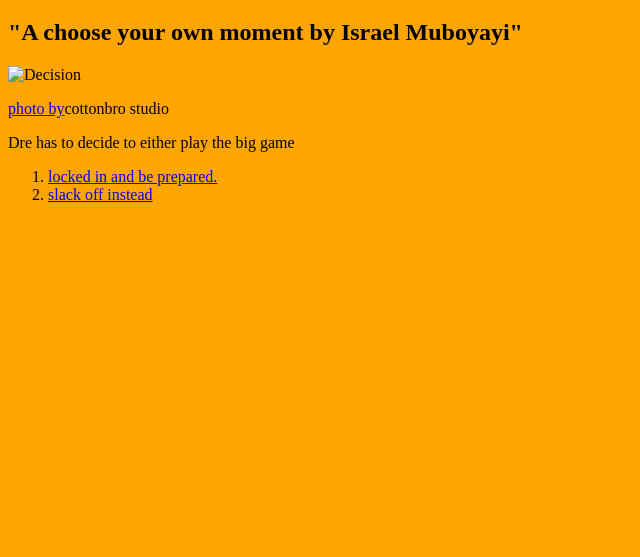
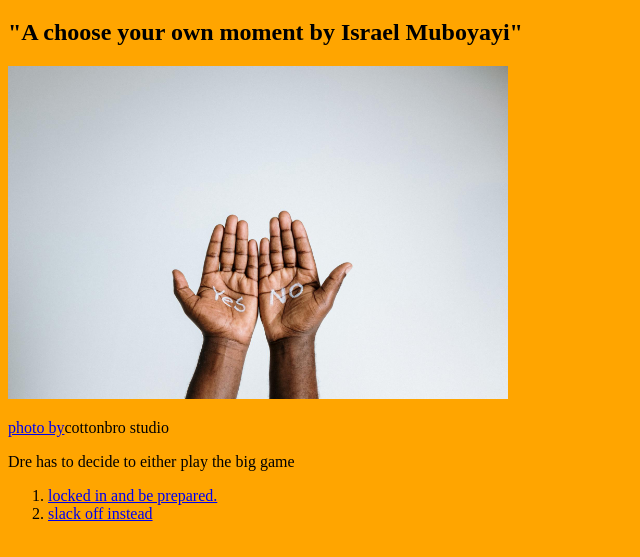
Before and after one commit to IzzyM0920/DresPlaybook, a plain HTML site: page Index.Html in a window 1280 px wide. Shown: the part 61-618 px from the top of the page, without its empty margins (0-640 px from the left). Drawn offline with Linux system fonts and the light colour scheme.

Commit message:
Update Index.Html

```diff
--- a/Index.Html
+++ b/Index.Html
@@ -7,7 +7,7 @@
     <body>
         <h1>Dre's Playbook</h1>
         <h2>"A choose your own moment by Israel Muboyayi"</h2>
-        <img src="images/Decision.jpg" width=500 alt="Decision"/>
+        <img src="Decision.jpg" width=500 alt="Decision"/>
         <p> <a href=" https://www.pexels.com/photo/photo-of-person-s-hands-4631065/">photo by</a>cottonbro studio</p>
         <p>Dre has to decide to either play the big game</p>
         <ol>
```
